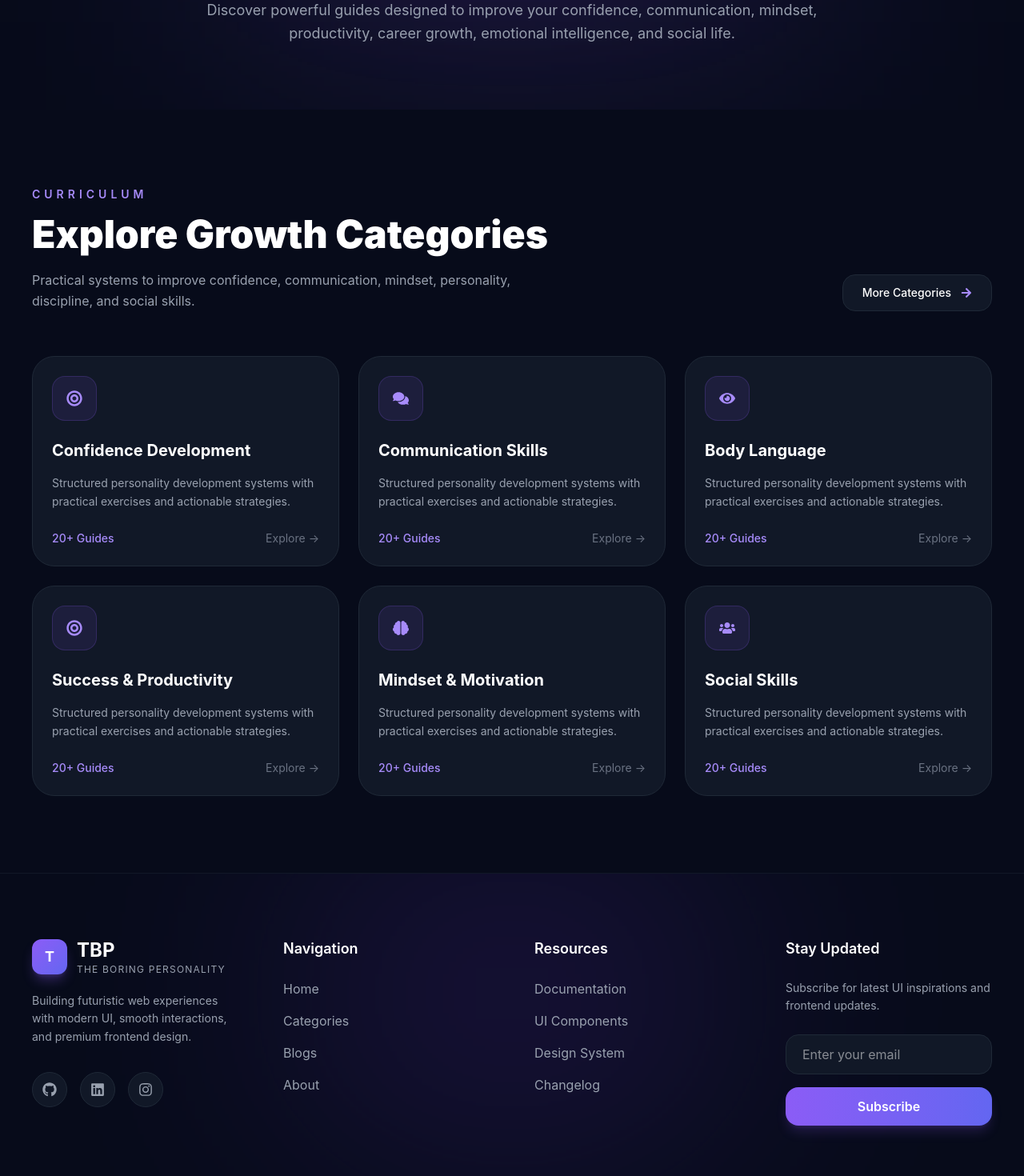
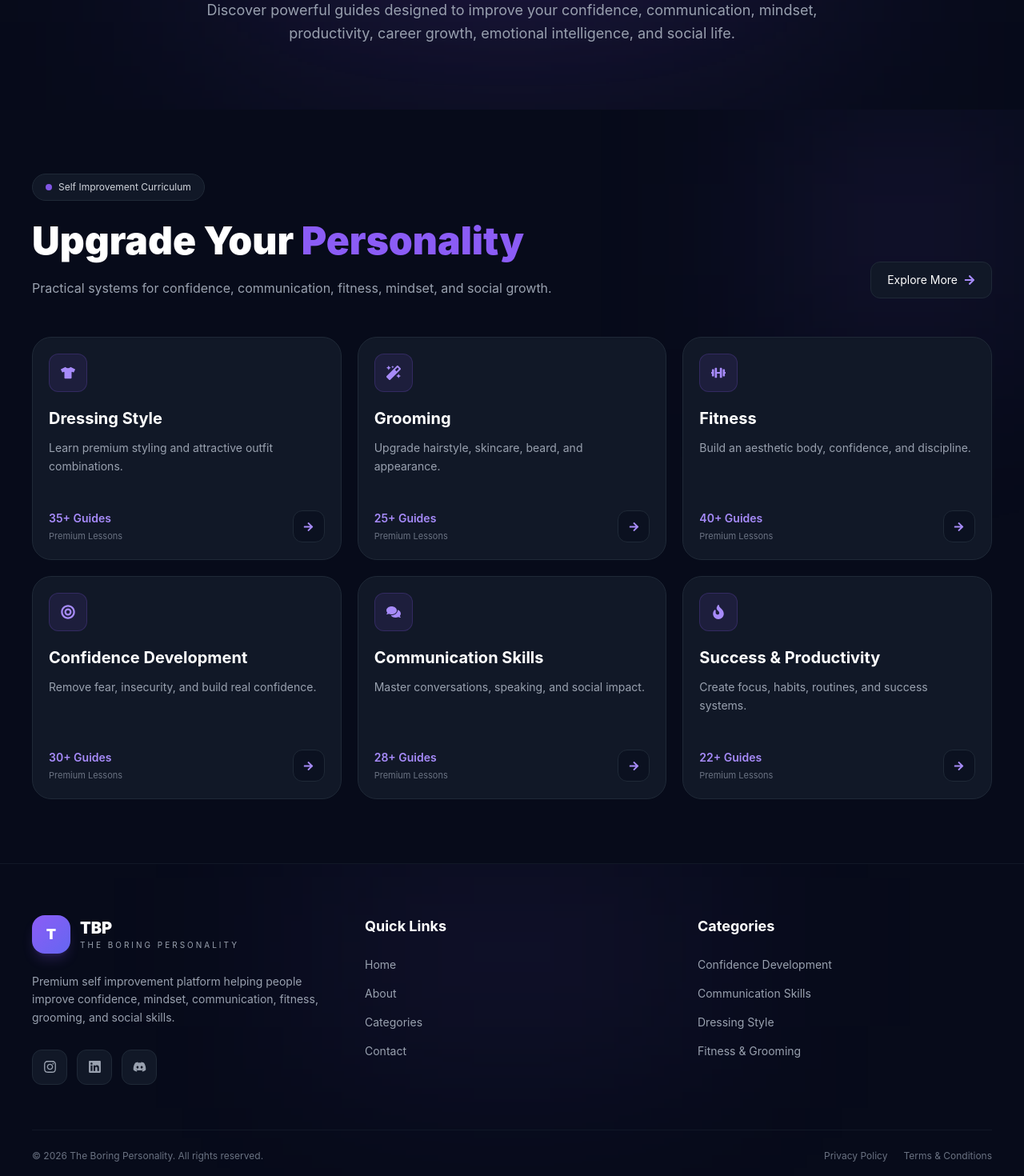
Before and after one commit to tabrez-tech-09/the-boring-personality, a React (Vite) app in the folder client/: page /categories in a window 1280 px wide. Shown: the part 320-1790 px from the top of the page at 80% size. Built offline with nearby package versions, Linux system fonts and the light colour scheme.

Commit message:
category
category page create

```diff
--- a/client/src/components/CategoryList.tsx
+++ b/client/src/components/CategoryList.tsx
@@ -3,13 +3,14 @@ import { useState } from "react";
 import {
   FaBrain,
   FaComments,
-  FaEye,
   FaBullseye,
   FaUsers,
   FaBriefcase,
-  FaHeart,
   FaMagic,
   FaArrowRight,
+  FaTshirt,
+  FaDumbbell,
+  FaFire,
 } from "react-icons/fa";
 
 function CategoryList() {
@@ -18,48 +19,66 @@ function CategoryList() {
 
   const categories = [
     {
+      title: "Dressing Style",
+      icon: <FaTshirt />,
+      desc: "Learn premium styling and attractive outfit combinations.",
+      guides: "35+ Guides",
+    },
+
+    {
+      title: "Grooming",
+      icon: <FaMagic />,
+      desc: "Upgrade hairstyle, skincare, beard, and appearance.",
+      guides: "25+ Guides",
+    },
+
+    {
+      title: "Fitness",
+      icon: <FaDumbbell />,
+      desc: "Build an aesthetic body, confidence, and discipline.",
+      guides: "40+ Guides",
+    },
+
+    {
       title: "Confidence Development",
       icon: <FaBullseye />,
+      desc: "Remove fear, insecurity, and build real confidence.",
+      guides: "30+ Guides",
     },
 
     {
       title: "Communication Skills",
       icon: <FaComments />,
-    },
-
-    {
-      title: "Body Language",
-      icon: <FaEye />,
+      desc: "Master conversations, speaking, and social impact.",
+      guides: "28+ Guides",
     },
 
     {
       title: "Success & Productivity",
-      icon: <FaBullseye />,
+      icon: <FaFire />,
+      desc: "Create focus, habits, routines, and success systems.",
+      guides: "22+ Guides",
     },
 
     {
       title: "Mindset & Motivation",
       icon: <FaBrain />,
+      desc: "Develop emotional control and strong mindset.",
+      guides: "26+ Guides",
     },
 
     {
       title: "Social Skills",
       icon: <FaUsers />,
-    },
-
-    {
-      title: "Grooming & Appearance",
-      icon: <FaMagic />,
-    },
-
-    {
-      title: "Emotional Intelligence",
-      icon: <FaHeart />,
+      desc: "Learn charisma, networking, and attraction psychology.",
+      guides: "32+ Guides",
     },
 
     {
       title: "Career & Interview Prep",
       icon: <FaBriefcase />,
+      desc: "Improve resume, interviews, and career confidence.",
+      guides: "18+ Guides",
     },
   ];
 
@@ -73,97 +92,139 @@ function CategoryList() {
       relative
       max-w-7xl
       mx-auto
-      px-6
+      px-4
+      sm:px-6
       lg:px-10
-      py-24
+      py-20
+      overflow-hidden
     ">
 
-      {/* Top */}
+      {/* GLOW */}
       <div className="
+        absolute
+        top-0
+        right-0
+        w-[300px]
+        h-[300px]
+        bg-[#8B5CF6]/10
+        blur-[120px]
+      "></div>
+
+      {/* TOP */}
+      <div className="
+        relative
         flex
         flex-col
         md:flex-row
         md:items-end
         md:justify-between
-        gap-8
-        mb-14
+        gap-6
+        mb-12
       ">
 
         <div>
 
-          <p className="
-            uppercase
-            tracking-[5px]
-            text-[#A78BFA]
-            font-semibold
-            text-sm
+          {/* BADGE */}
+          <div className="
+            inline-flex
+            items-center
+            gap-2
+            px-4
+            py-2
+            rounded-full
+            bg-[#111827]
+            border
+            border-[#1f2937]
+            mb-5
           ">
-            Curriculum
-          </p>
 
+            <div className="
+              w-2
+              h-2
+              rounded-full
+              bg-[#8B5CF6]
+              animate-pulse
+            "></div>
+
+            <p className="
+              text-xs
+              text-gray-300
+            ">
+              Self Improvement Curriculum
+            </p>
+
+          </div>
+
+          {/* TITLE */}
           <h2 className="
-            text-4xl
+            text-3xl
+            sm:text-4xl
             lg:text-5xl
             font-black
-            mt-4
+            leading-tight
           ">
-            Explore Growth Categories
+
+            Upgrade Your
+            <span className="text-[#8B5CF6]">
+              {" "}Personality
+            </span>
+
           </h2>
 
+          {/* DESC */}
           <p className="
             text-gray-400
-            mt-5
+            mt-4
             max-w-2xl
             leading-relaxed
+            text-sm
+            sm:text-base
           ">
 
-            Practical systems to improve confidence,
-            communication, mindset, personality,
-            discipline, and social skills.
+            Practical systems for confidence,
+            communication, fitness, mindset,
+            and social growth.
 
           </p>
 
         </div>
 
-        {/* More Button */}
+        {/* DESKTOP BUTTON */}
         <button
           onClick={() => setShowAll(!showAll)}
           className="
             hidden
             md:flex
             items-center
-            gap-3
-            px-6
+            gap-2
+            px-5
             py-3
-            rounded-2xl
+            rounded-xl
             bg-[#111827]
             border
             border-[#1f2937]
             hover:border-[#8B5CF6]
-            hover:bg-[#151c2d]
-            transition
+            transition-all
             duration-300
             text-sm
-            font-medium
           "
         >
 
-          {showAll ? "Show Less" : "More Categories"}
+          {showAll ? "Show Less" : "Explore More"}
 
-          <FaArrowRight className="
-            text-[#A78BFA]
-          " />
+          <FaArrowRight className="text-[#A78BFA]" />
 
         </button>
 
       </div>
 
-      {/* Cards */}
+      {/* CARDS */}
       <div className="
+        relative
         grid
-        md:grid-cols-2
+        sm:grid-cols-2
         lg:grid-cols-3
-        gap-6
+        gap-5
       ">
 
         {visibleCategories.map((item, index) => (
@@ -174,27 +235,28 @@ function CategoryList() {
               group
               relative
               overflow-hidden
-              bg-[#111827]
+              rounded-[24px]
               border
               border-[#1f2937]
-              rounded-[28px]
-              p-6
+              bg-[#111827]
+              p-5
               hover:-translate-y-2
               hover:border-[#8B5CF6]/40
               hover:shadow-xl
               hover:shadow-[#8B5CF6]/10
               transition-all
               duration-500
+              cursor-pointer
             "
           >
 
-            {/* Glow */}
+            {/* GLOW */}
             <div className="
               absolute
               top-0
               right-0
-              w-32
-              h-32
+              w-28
+              h-28
               bg-[#8B5CF6]/10
               blur-3xl
               rounded-full
@@ -206,11 +268,11 @@ function CategoryList() {
 
             <div className="relative z-10">
 
-              {/* Icon */}
+              {/* ICON */}
               <div className="
-                w-14
-                h-14
-                rounded-2xl
+                w-12
+                h-12
+                rounded-xl
                 bg-[#8B5CF6]/10
                 border
                 border-[#8B5CF6]/20
@@ -218,7 +280,7 @@ function CategoryList() {
                 items-center
                 justify-center
                 text-[#A78BFA]
-                text-xl
+                text-lg
                 group-hover:scale-110
                 transition
                 duration-300
@@ -228,11 +290,12 @@ function CategoryList() {
 
               </div>
 
-              {/* Title */}
+              {/* TITLE */}
               <h3 className="
-                text-xl
+                text-lg
+                sm:text-xl
                 font-bold
-                mt-6
+                mt-5
                 leading-snug
                 group-hover:text-[#C4B5FD]
                 transition
@@ -240,21 +303,20 @@ function CategoryList() {
                 {item.title}
               </h3>
 
-              {/* Description */}
+              {/* DESC */}
               <p className="
                 text-gray-400
                 text-sm
                 leading-relaxed
-                mt-4
+                mt-3
+                min-h-[65px]
               ">
 
-                Structured personality development
-                systems with practical exercises
-                and actionable strategies.
+                {item.desc}
 
               </p>
 
-              {/* Bottom */}
+              {/* BOTTOM */}
               <div className="
                 flex
                 items-center
@@ -262,22 +324,47 @@ function CategoryList() {
                 mt-6
               ">
 
-                <span className="
+                <div>
+
+                  <p className="
+                    text-[#A78BFA]
+                    text-sm
+                    font-semibold
+                  ">
+                    {item.guides}
+                  </p>
+
+                  <p className="
+                    text-gray-500
+                    text-[11px]
+                    mt-1
+                  ">
+                    Premium Lessons
+                  </p>
+
+                </div>
+
+                {/* ARROW */}
+                <div className="
+                  w-10
+                  h-10
+                  rounded-xl
+                  bg-[#0B1120]
+                  border
+                  border-[#1f2937]
+                  flex
+                  items-center
+                  justify-center
                   text-[#A78BFA]
-                  text-sm
-                  font-medium
+                  group-hover:bg-[#8B5CF6]
+                  group-hover:text-white
+                  transition-all
+                  duration-300
                 ">
-                  20+ Guides
-                </span>
 
-                <span className="
-                  text-gray-500
-                  text-sm
-                  group-hover:text-[#8B5CF6]
-                  transition
-                ">
-                  Explore →
-                </span>
+                  <FaArrowRight size={13} />
+
+                </div>
 
               </div>
 
@@ -289,7 +376,7 @@ function CategoryList() {
 
       </div>
 
-      {/* Mobile Button */}
+      {/* MOBILE BUTTON */}
       <div className="
         flex
         justify-center
@@ -302,20 +389,21 @@ function CategoryList() {
           className="
             flex
             items-center
-            gap-3
-            px-6
+            gap-2
+            px-5
             py-3
-            rounded-2xl
+            rounded-xl
             bg-[#111827]
             border
             border-[#1f2937]
             hover:border-[#8B5CF6]
             transition
             duration-300
+            text-sm
           "
         >
 
-          {showAll ? "Show Less" : "More Categories"}
+          {showAll ? "Show Less" : "Explore More"}
 
           <FaArrowRight className="text-[#A78BFA]" />
 
--- a/client/src/components/Footer.tsx
+++ b/client/src/components/Footer.tsx
@@ -1,168 +1,344 @@
 import {
-  FaGithub,
+  FaInstagram,
   FaLinkedin,
-  FaInstagram,
+  FaDiscord,
 } from "react-icons/fa";
 
 function Footer() {
+
   return (
-    <footer className="relative bg-[#070B1A] border-t border-[#111827] overflow-hidden">
 
-      {/* Glow Effect */}
-      <div className="absolute inset-0 opacity-20 pointer-events-none">
-        <div className="absolute top-0 left-1/2 -translate-x-1/2 w-125 h-75 bg-[#7C3AED] blur-[140px]" />
-      </div>
+    <footer className="
+      relative
+      overflow-hidden
+      bg-[#070B1A]
+      border-t
+      border-[#111827]
+    ">
 
-      <div className="relative max-w-7xl mx-auto px-6 lg:px-10 py-20">
+      {/* GLOW */}
+      <div className="
+        absolute
+        top-0
+        left-1/2
+        -translate-x-1/2
+        w-125
+        h-55
+        bg-[#8B5CF6]/10
+        blur-[130px]
+      "></div>
 
-        {/* Top */}
-        <div className="grid md:grid-cols-4 gap-14">
+      <div className="
+        relative
+        max-w-7xl
+        mx-auto
+        px-6
+        lg:px-10
+        pt-16
+        pb-8
+      ">
 
-          {/* Brand */}
+        {/* TOP */}
+        <div className="
+          grid
+          md:grid-cols-2
+          lg:grid-cols-3
+          gap-12
+        ">
+
+          {/* BRAND */}
           <div>
-            <div className="flex items-center gap-3 mb-5">
 
-              <div className="w-11 h-11 rounded-xl bg-linear-to-br from-[#8B5CF6] to-[#6366f1] flex items-center justify-center shadow-lg shadow-[#8B5CF6]/30">
-                <span className="text-white font-bold text-lg">
+            {/* LOGO */}
+            <div className="
+              flex
+              items-center
+              gap-3
+            ">
+
+              <div className="
+                w-12
+                h-12
+                rounded-2xl
+                bg-linear-to-br
+                from-[#8B5CF6]
+                to-[#6366f1]
+                flex
+                items-center
+                justify-center
+                shadow-lg
+                shadow-[#8B5CF6]/20
+              ">
+
+                <span className="
+                  text-white
+                  font-black
+                  text-lg
+                ">
                   T
                 </span>
+
               </div>
 
               <div>
-                <h1 className="text-2xl font-bold text-white">
+
+                <h1 className="
+                  text-xl
+                  font-black
+                  text-white
+                ">
                   TBP
                 </h1>
 
-                <p className="text-xs tracking-widest uppercase text-gray-400">
+                <p className="
+                  text-[10px]
+                  uppercase
+                  tracking-[3px]
+                  text-gray-400
+                ">
                   The Boring Personality
                 </p>
+
               </div>
 
             </div>
 
-            <p className="text-gray-400 leading-relaxed text-sm">
-              Building futuristic web experiences with modern UI,
-              smooth interactions, and premium frontend design.
+            {/* DESC */}
+            <p className="
+              text-gray-400
+              text-sm
+              leading-relaxed
+              mt-6
+              max-w-sm
+            ">
+
+              Premium self improvement platform
+              helping people improve confidence,
+              mindset, communication, fitness,
+              grooming, and social skills.
+
             </p>
 
-            {/* Social Icons */}
-            <div className="flex items-center gap-4 mt-8">
+            {/* SOCIAL */}
+            <div className="
+              flex
+              items-center
+              gap-3
+              mt-7
+            ">
 
               <a
                 href="#"
-                className="w-11 h-11 rounded-full bg-[#111827] border border-[#1f2937] flex items-center justify-center text-gray-400 hover:text-white hover:border-[#7C3AED] hover:scale-110 transition duration-300"
+                className="
+                  w-11
+                  h-11
+                  rounded-xl
+                  bg-[#111827]
+                  border
+                  border-[#1f2937]
+                  flex
+                  items-center
+                  justify-center
+                  text-gray-400
+                  hover:text-white
+                  hover:border-[#8B5CF6]
+                  transition-all
+                  duration-300
+                "
               >
-                <FaGithub size={18} />
+                <FaInstagram size={17} />
               </a>
 
               <a
                 href="#"
-                className="w-11 h-11 rounded-full bg-[#111827] border border-[#1f2937] flex items-center justify-center text-gray-400 hover:text-white hover:border-[#7C3AED] hover:scale-110 transition duration-300"
+                className="
+                  w-11
+                  h-11
+                  rounded-xl
+                  bg-[#111827]
+                  border
+                  border-[#1f2937]
+                  flex
+                  items-center
+                  justify-center
+                  text-gray-400
+                  hover:text-white
+                  hover:border-[#8B5CF6]
+                  transition-all
+                  duration-300
+                "
               >
-                <FaLinkedin size={18} />
+                <FaLinkedin size={17} />
               </a>
 
               <a
                 href="#"
-                className="w-11 h-11 rounded-full bg-[#111827] border border-[#1f2937] flex items-center justify-center text-gray-400 hover:text-white hover:border-[#7C3AED] hover:scale-110 transition duration-300"
+                className="
+                  w-11
+                  h-11
+                  rounded-xl
+                  bg-[#111827]
+                  border
+                  border-[#1f2937]
+                  flex
+                  items-center
+                  justify-center
+                  text-gray-400
+                  hover:text-white
+                  hover:border-[#8B5CF6]
+                  transition-all
+                  duration-300
+                "
               >
-                <FaInstagram size={18} />
+                <FaDiscord size={17} />
               </a>
 
             </div>
+
           </div>
 
-          {/* Navigation */}
+          {/* LINKS */}
           <div>
-            <h2 className="text-white font-semibold text-lg mb-6">
-              Navigation
+
+            <h2 className="
+              text-white
+              text-lg
+              font-bold
+              mb-6
+            ">
+              Quick Links
             </h2>
 
-            <ul className="space-y-4 text-gray-400">
-              <li className="hover:text-[#A78BFA] cursor-pointer transition duration-300">
+            <ul className="
+              space-y-4
+              text-sm
+              text-gray-400
+            ">
+
+              <li className="
+                hover:text-[#A78BFA]
+                cursor-pointer
+                transition
+                duration-300
+              ">
                 Home
               </li>
 
-              <li className="hover:text-[#A78BFA] cursor-pointer transition duration-300">
+              <li className="
+                hover:text-[#A78BFA]
+                cursor-pointer
+                transition
+                duration-300
+              ">
+                About
+              </li>
+
+              <li className="
+                hover:text-[#A78BFA]
+                cursor-pointer
+                transition
+                duration-300
+              ">
                 Categories
               </li>
 
-              <li className="hover:text-[#A78BFA] cursor-pointer transition duration-300">
-                Blogs
+              <li className="
+                hover:text-[#A78BFA]
+                cursor-pointer
+                transition
+                duration-300
+              ">
+                Contact
               </li>
 
-              <li className="hover:text-[#A78BFA] cursor-pointer transition duration-300">
-                About
-              </li>
             </ul>
+
           </div>
 
-          {/* Resources */}
+          {/* CATEGORIES */}
           <div>
-            <h2 className="text-white font-semibold text-lg mb-6">
-              Resources
+
+            <h2 className="
+              text-white
+              text-lg
+              font-bold
+              mb-6
+            ">
+              Categories
             </h2>
 
-            <ul className="space-y-4 text-gray-400">
-              <li className="hover:text-[#A78BFA] cursor-pointer transition duration-300">
-                Documentation
+            <ul className="
+              space-y-4
+              text-sm
+              text-gray-400
+            ">
+
+              <li className="hover:text-[#A78BFA] transition duration-300 cursor-pointer">
+                Confidence Development
               </li>
 
-              <li className="hover:text-[#A78BFA] cursor-pointer transition duration-300">
-                UI Components
+              <li className="hover:text-[#A78BFA] transition duration-300 cursor-pointer">
+                Communication Skills
               </li>
 
-              <li className="hover:text-[#A78BFA] cursor-pointer transition duration-300">
-                Design System
+              <li className="hover:text-[#A78BFA] transition duration-300 cursor-pointer">
+                Dressing Style
               </li>
 
-              <li className="hover:text-[#A78BFA] cursor-pointer transition duration-300">
-                Changelog
+              <li className="hover:text-[#A78BFA] transition duration-300 cursor-pointer">
+                Fitness & Grooming
               </li>
+
             </ul>
-          </div>
 
-          {/* Newsletter */}
-          <div>
-            <h2 className="text-white font-semibold text-lg mb-6">
-              Stay Updated
-            </h2>
-
-            <p className="text-gray-400 text-sm mb-6 leading-relaxed">
-              Subscribe for latest UI inspirations and frontend updates.
-            </p>
-
-            <div className="flex flex-col gap-4">
-
-              <input
-                type="email"
-                placeholder="Enter your email"
-                className="bg-[#111827] border border-[#1f2937] rounded-2xl px-5 py-3 text-white outline-none focus:border-[#7C3AED] transition duration-300"
-              />
-
-              <button className="bg-linear-to-r from-[#8B5CF6] to-[#6366f1] hover:scale-[1.02] text-white py-3 rounded-2xl font-semibold shadow-lg shadow-[#8B5CF6]/20 transition duration-300">
-                Subscribe
-              </button>
-
-            </div>
           </div>
 
         </div>
 
-        {/* Bottom */}
-        <div className="mt-20 pt-8 border-t border-[#111827] flex flex-col md:flex-row items-center justify-between gap-4">
+        {/* BOTTOM */}
+        <div className="
+          mt-14
+          pt-6
+          border-t
+          border-[#111827]
+          flex
+          flex-col
+          md:flex-row
+          items-center
+          justify-between
+          gap-4
+        ">
 
-          <p className="text-gray-500 text-sm">
+          <p className="
+            text-gray-500
+            text-xs
+          ">
             © 2026 The Boring Personality. All rights reserved.
           </p>
 
-          <div className="flex items-center gap-6 text-sm text-gray-500">
+          <div className="
+            flex
+            items-center
+            gap-5
+            text-xs
+            text-gray-500
+          ">
 
-            <span className="hover:text-white cursor-pointer transition duration-300">
+            <span className="
+              hover:text-white
+              cursor-pointer
+              transition
+              duration-300
+            ">
               Privacy Policy
             </span>
 
-            <span className="hover:text-white cursor-pointer transition duration-300">
+            <span className="
+              hover:text-white
+              cursor-pointer
+              transition
+              duration-300
+            ">
               Terms & Conditions
             </span>
 
@@ -171,6 +347,7 @@ function Footer() {
         </div>
 
       </div>
+
     </footer>
   );
 }
```
